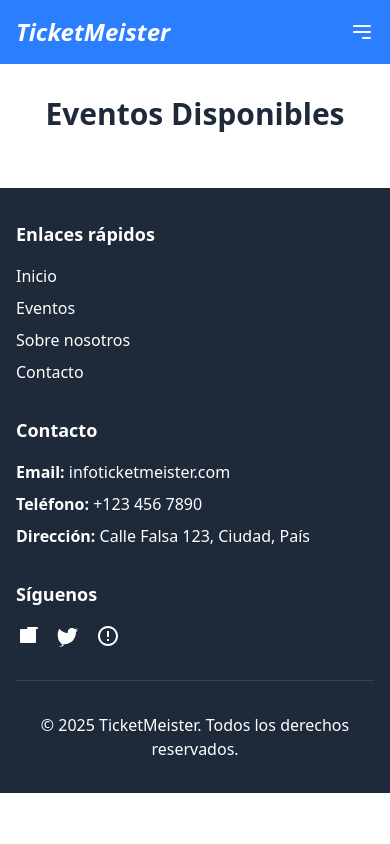
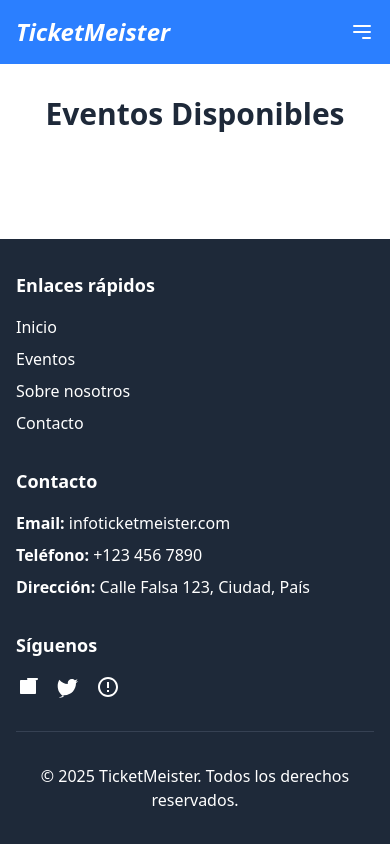
Before and after one commit to FranciscoSegura88/TicketMeister-frontend, an Angular app in the folder ticketmeister-client/: page /content in a window 390 px wide. Built offline with nearby package versions, Linux system fonts and the light colour scheme; no server answers.

Commit message:
feat: restructure app layout with flexbox for better responsiveness and organization

```diff
--- a/ticketmeister-client/src/app/app.component.html
+++ b/ticketmeister-client/src/app/app.component.html
@@ -1,3 +1,7 @@
-<app-header />
-<router-outlet />
-<app-footer />
+<div class="min-h-screen flex flex-col">
+  <app-header />
+  <main class="flex-grow">
+      <router-outlet /><!-- Aquí se cargarán los componentes dinámicamente -->
+  </main>
+  <app-footer />
+</div>
```
Also changed, not shown: ticketmeister-client/src/app/components/footer/footer.component.html (indentation only).
